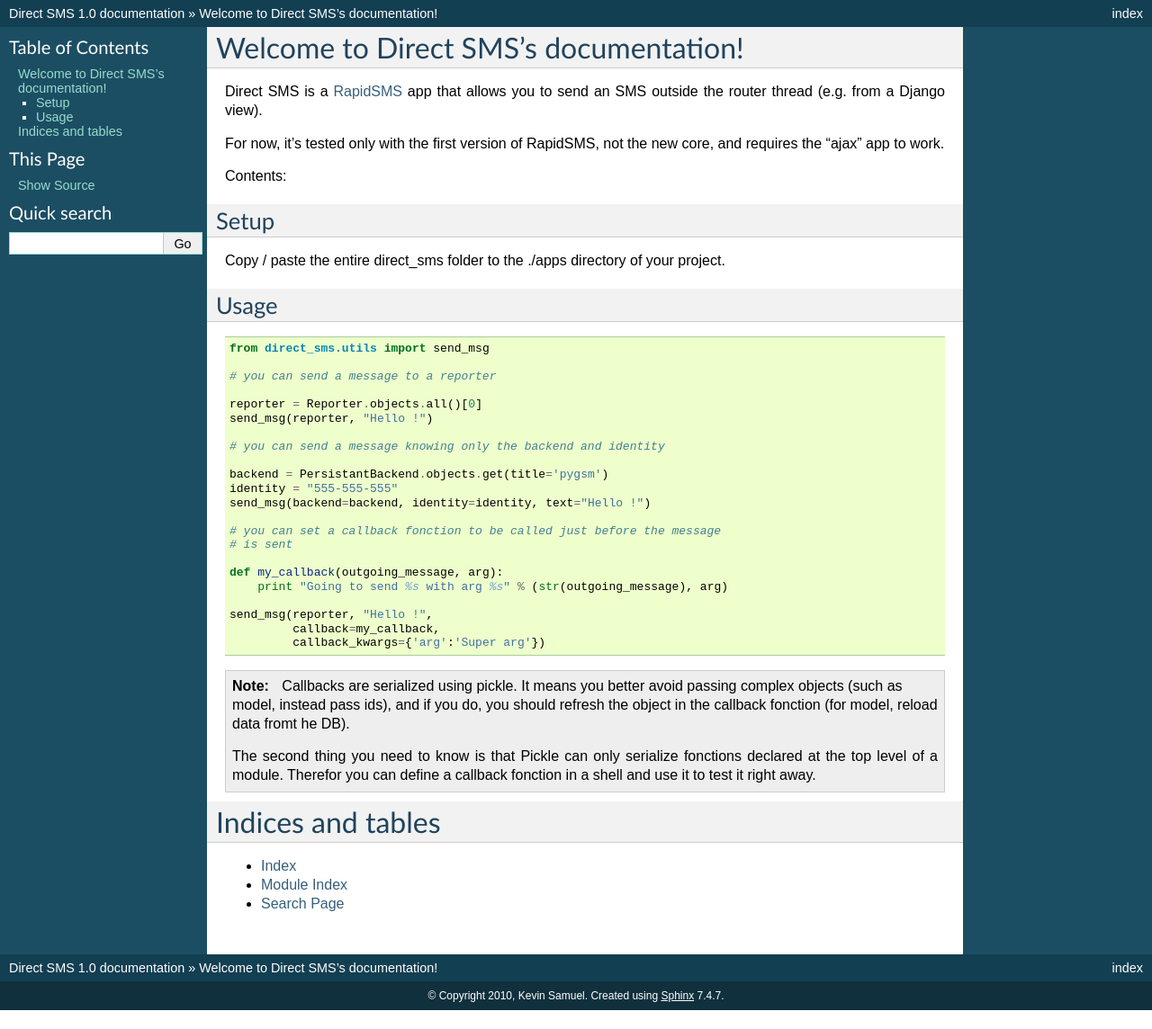
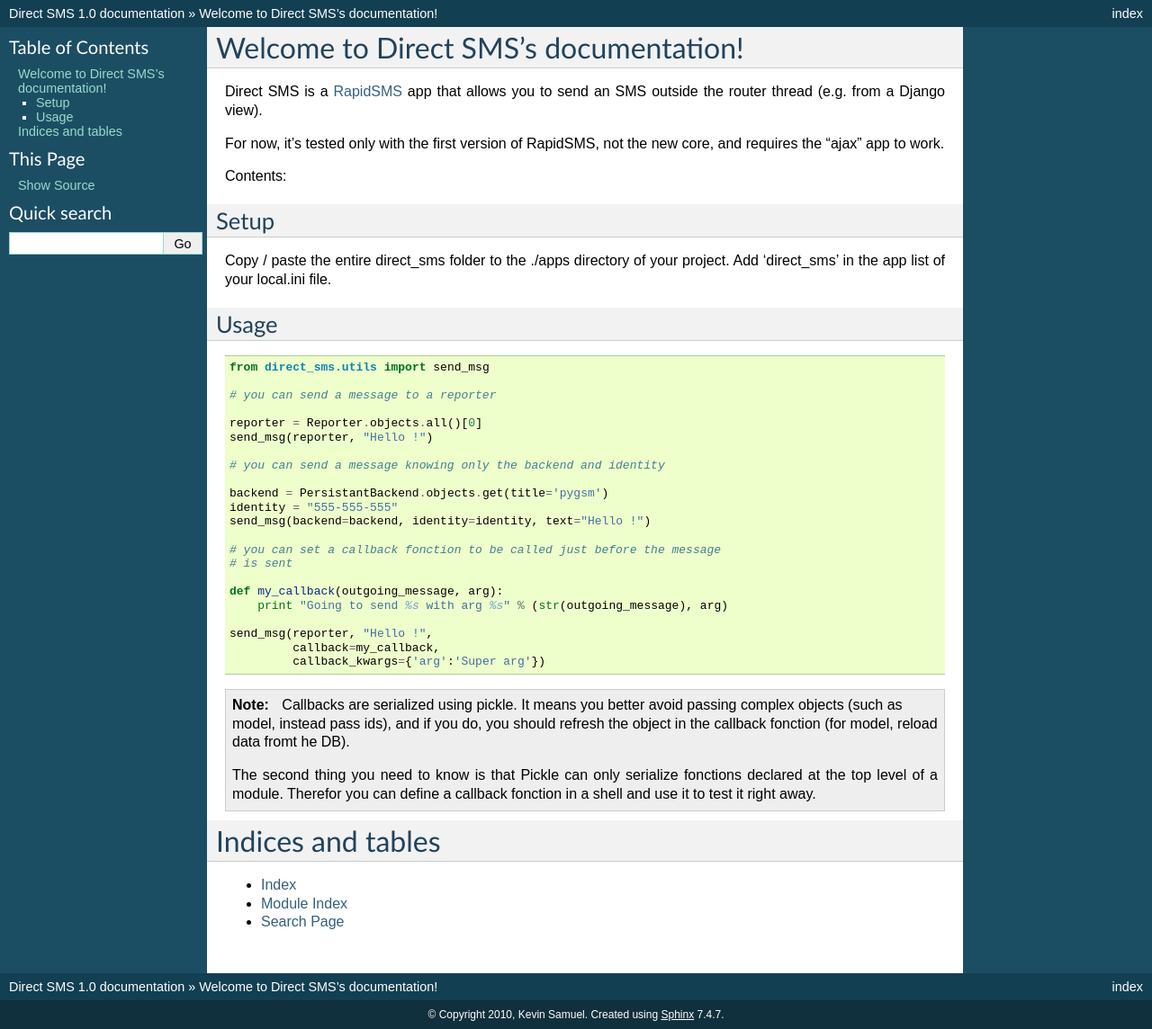
Before and after one commit to rgaudin/Direct-SMS, a Sphinx documentation site: the page built from doc/source/index.rst, in a window 1280 px wide. Shown: the whole page at 90% size. Built offline with Sphinx 7.4.7, drawn with Linux system fonts in a browser that asks for light colours; before the commit the page ends 1123 px from its top, so only the background shows below that.

Commit message:
Updating doc

```diff
--- a/doc/source/index.rst
+++ b/doc/source/index.rst
@@ -21,7 +21,7 @@
 -----
 
 Copy / paste the entire direct_sms folder to the ./apps directory of your
-project.
+project. Add 'direct_sms' in the app list of your local.ini file.
 
 Usage
 ------
```
Also changed, not shown: 1 other file.
